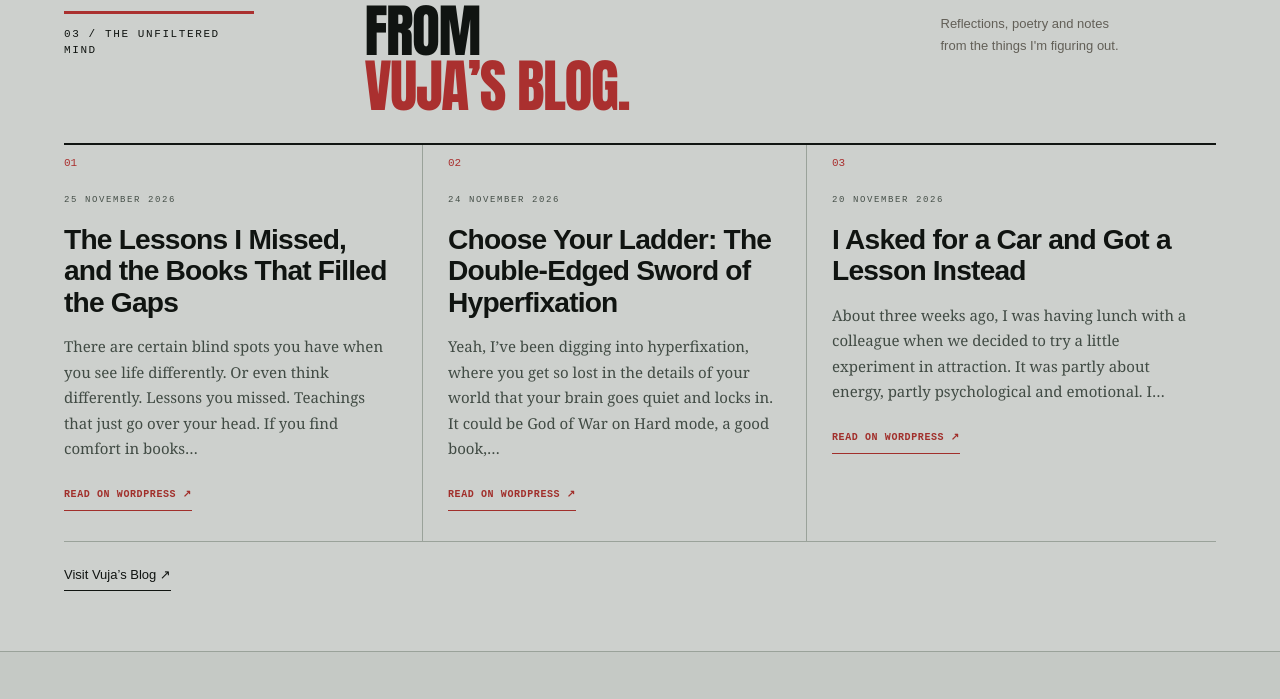
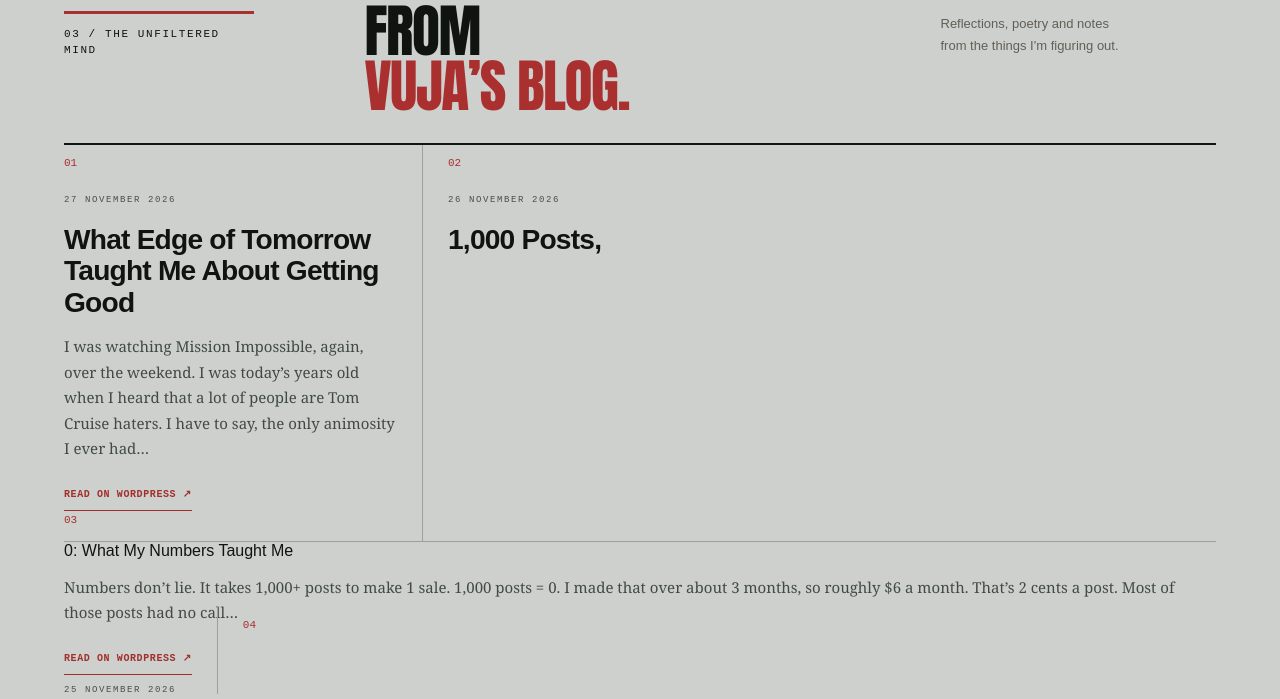
Before and after one commit to tshoaele/vuja-tsoaela, a plain HTML site: page index.html in a window 1280 px wide. Shown: the part 4522-5221 px from the top of the page. Drawn offline with Linux system fonts and the light colour scheme.

Commit message:
Refresh published products and blog posts

```diff
--- a/index.html
+++ b/index.html
@@ -155,9 +155,9 @@
 <p>Reflections, poetry and notes<br>from the things I'm figuring out.</p>
 </div>
 <div class="blog-grid">
+<a class="blog-entry" href="https://tshoaele.wordpress.com/2026/11/27/what-edge-of-tomorrow-taught-me-about-getting-good/" target="_blank" rel="noopener noreferrer"><p class="eyebrow">27 November 2026</p><h3>What Edge of Tomorrow Taught Me About Getting Good</h3><p>I was watching Mission Impossible, again, over the weekend. I was today’s years old when I heard that a lot of people are Tom Cruise haters. I have to say, the only animosity I ever had…</p><span class="text-link">Read on WordPress ↗</span></a>
+<a class="blog-entry" href="https://tshoaele.wordpress.com/2026/11/26/1000-posts-20-what-my-numbers-taught-me/" target="_blank" rel="noopener noreferrer"><p class="eyebrow">26 November 2026</p><h3>1,000 Posts, </div>0: What My Numbers Taught Me</h3><p>Numbers don’t lie. It takes 1,000+ posts to make 1 sale. 1,000 posts = </div>0. I made that over about 3 months, so roughly $6 a month. That’s 2 cents a post. Most of those posts had no call…</p><span class="text-link">Read on WordPress ↗</span></a>
 <a class="blog-entry" href="https://tshoaele.wordpress.com/2026/11/25/the-lessons-i-missed-and-the-books-that-filled-the-gaps/" target="_blank" rel="noopener noreferrer"><p class="eyebrow">25 November 2026</p><h3>The Lessons I Missed, and the Books That Filled the Gaps</h3><p>There are certain blind spots you have when you see life differently. Or even think differently. Lessons you missed. Teachings that just go over your head. If you find comfort in books…</p><span class="text-link">Read on WordPress ↗</span></a>
-<a class="blog-entry" href="https://tshoaele.wordpress.com/2026/11/24/choose-your-ladder-the-double-edged-sword-of-hyperfixation/" target="_blank" rel="noopener noreferrer"><p class="eyebrow">24 November 2026</p><h3>Choose Your Ladder: The Double-Edged Sword of Hyperfixation</h3><p>Yeah, I’ve been digging into hyperfixation, where you get so lost in the details of your world that your brain goes quiet and locks in. It could be God of War on Hard mode, a good book,…</p><span class="text-link">Read on WordPress ↗</span></a>
-<a class="blog-entry" href="https://tshoaele.wordpress.com/2026/11/20/i-asked-for-a-car-and-got-a-lesson-instead/" target="_blank" rel="noopener noreferrer"><p class="eyebrow">20 November 2026</p><h3>I Asked for a Car and Got a Lesson Instead</h3><p>About three weeks ago, I was having lunch with a colleague when we decided to try a little experiment in attraction. It was partly about energy, partly psychological and emotional. I…</p><span class="text-link">Read on WordPress ↗</span></a>
 </div>
 <a class="text-link" href="https://tshoaele.wordpress.com/" target="_blank" rel="noopener noreferrer">Visit Vuja’s Blog ↗</a>
 </section>
```
